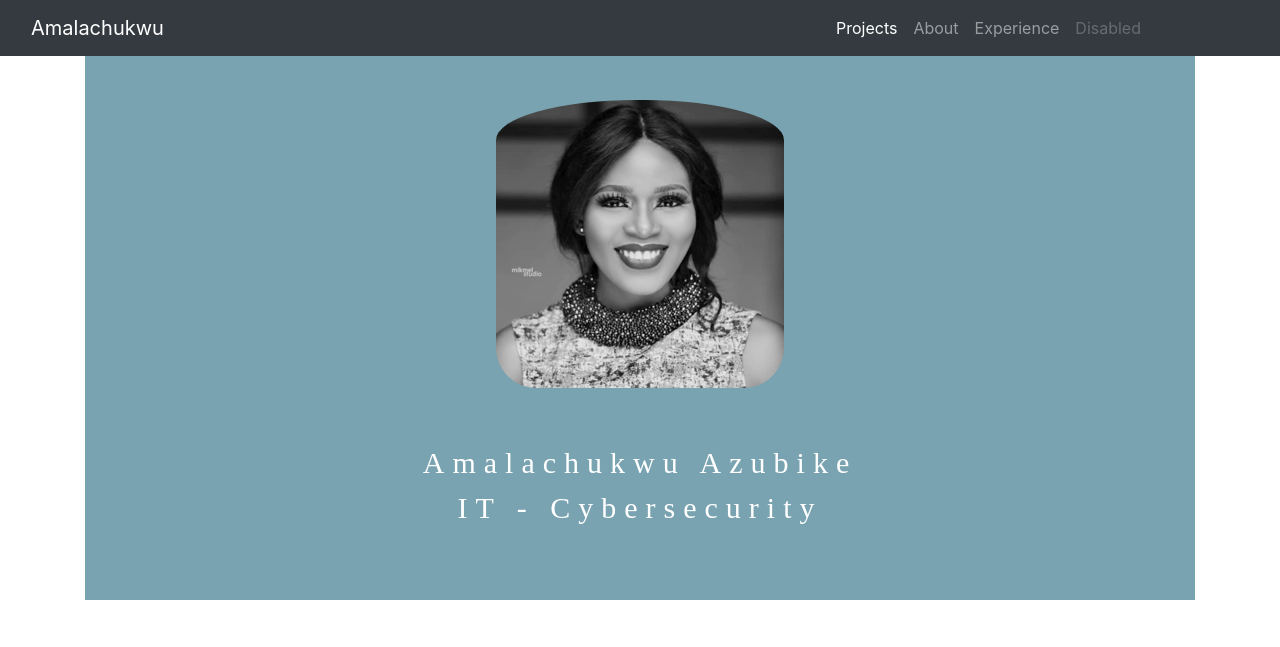
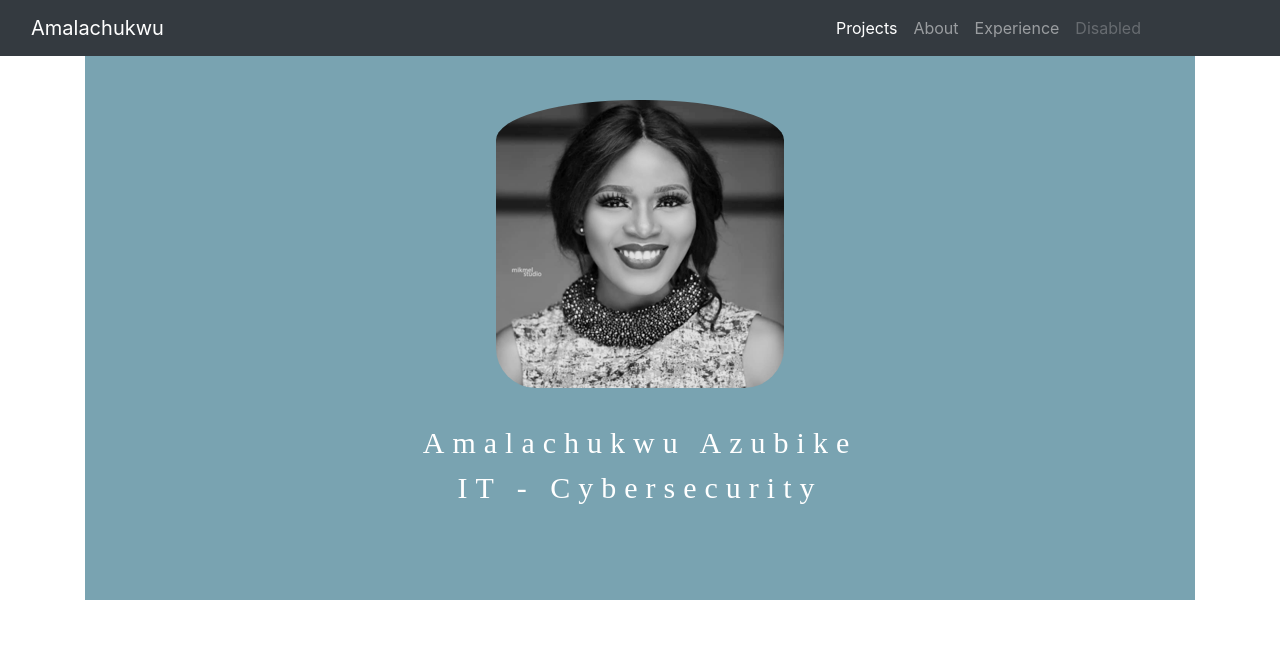
Before and after one commit to Azubikeamala/CS-Portfolio, a plain HTML site: page index.html in a window 1280 px wide. Shown: the top 647 px of the page. Drawn offline with nearby package versions, Linux system fonts and the light colour scheme.

Commit message:
Update style.css

```diff
--- a/style.css
+++ b/style.css
@@ -54,7 +54,7 @@ padding-right: 10px;
   font-size: 30px;
   letter-spacing: 8px;
   color: #FFF;
-  padding-top: 170px;
+  padding-top: 150px;
 }
 .block {
   height: 600px;
```
